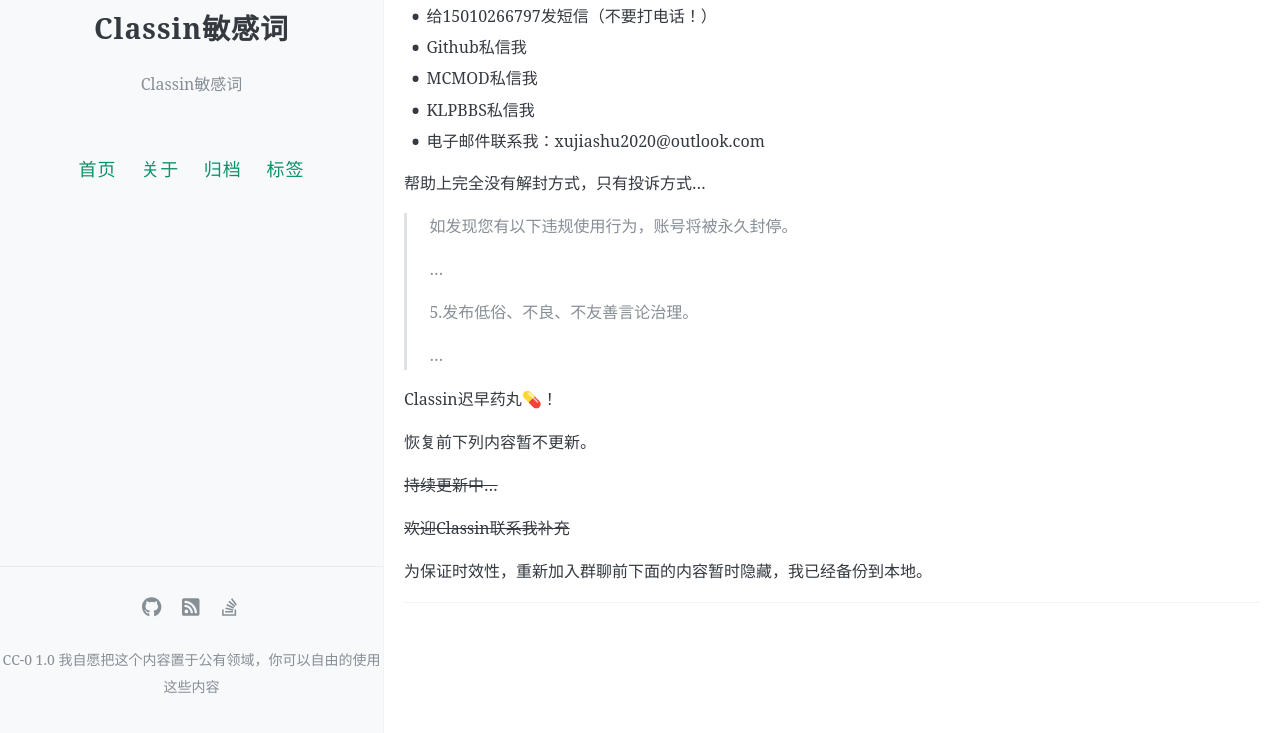
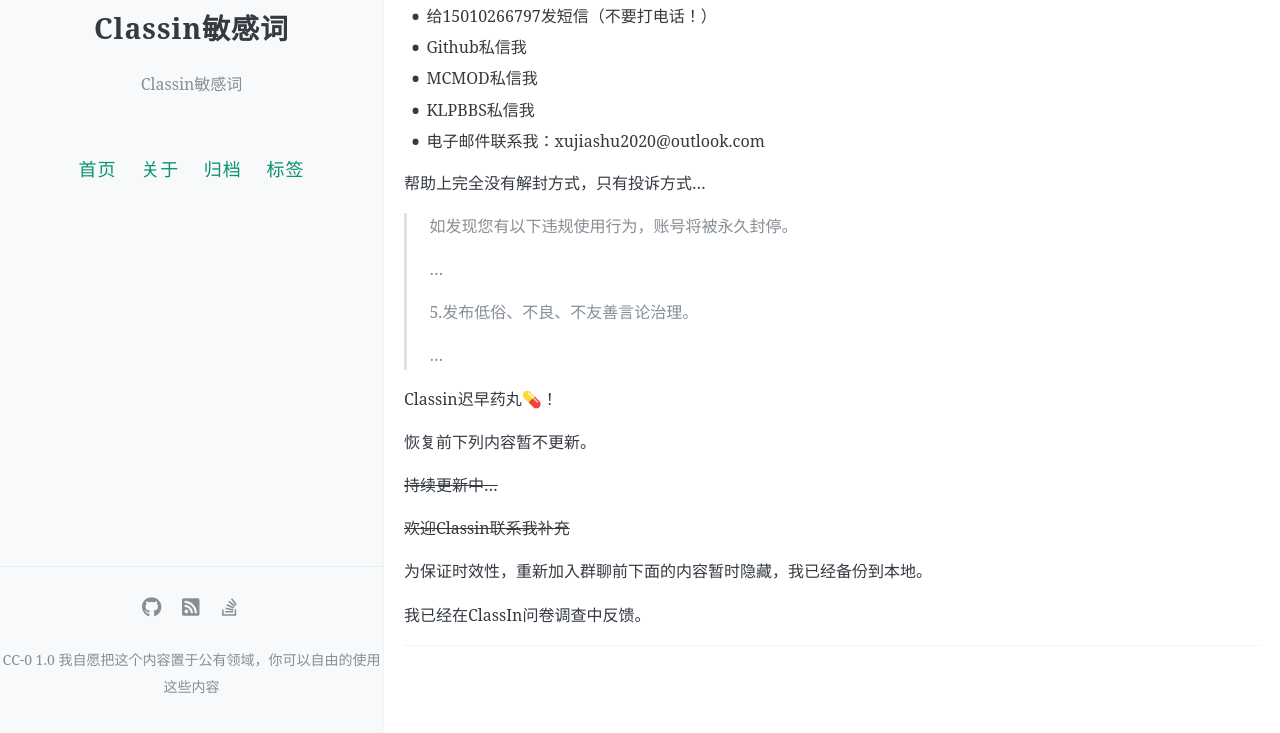
Before and after one commit to colinxu2020/classin, a Jekyll site: the page built from _posts/2022-10-06-minganci.md, in a window 1280 px wide and 1028 px high, cut to the strip 294-1027 px from the top of the window. Built offline with Jekyll 4.4.1, drawn with Linux system fonts in a browser that asks for light colours; comment, search, counter and statistics services are not loaded.

Commit message:
Update 2022-10-06-minganci.md

```diff
--- a/_posts/2022-10-06-minganci.md
+++ b/_posts/2022-10-06-minganci.md
@@ -36,3 +36,5 @@ Classin迟早药丸💊！
 ~~欢迎Classin联系我补充~~
 
 为保证时效性，重新加入群聊前下面的内容暂时隐藏，我已经备份到本地。
+
+我已经在ClassIn问卷调查中反馈。
```
